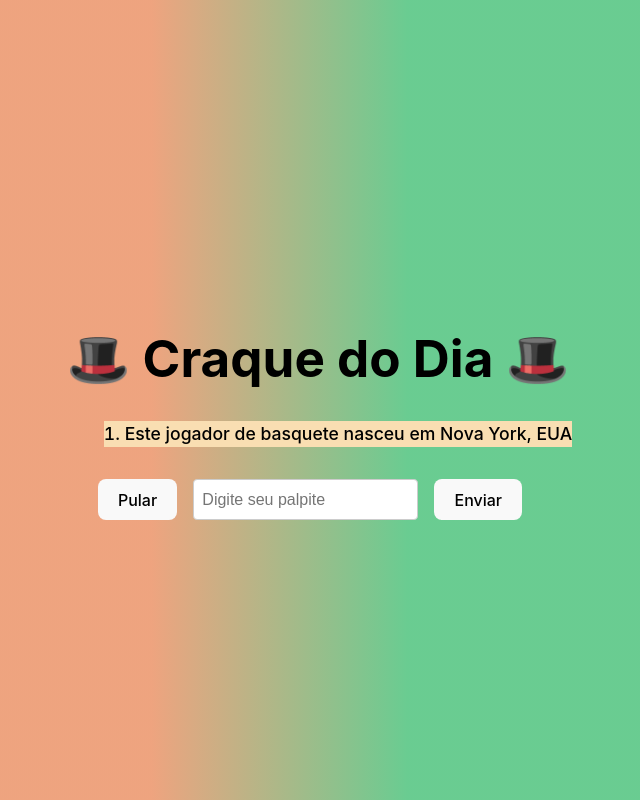
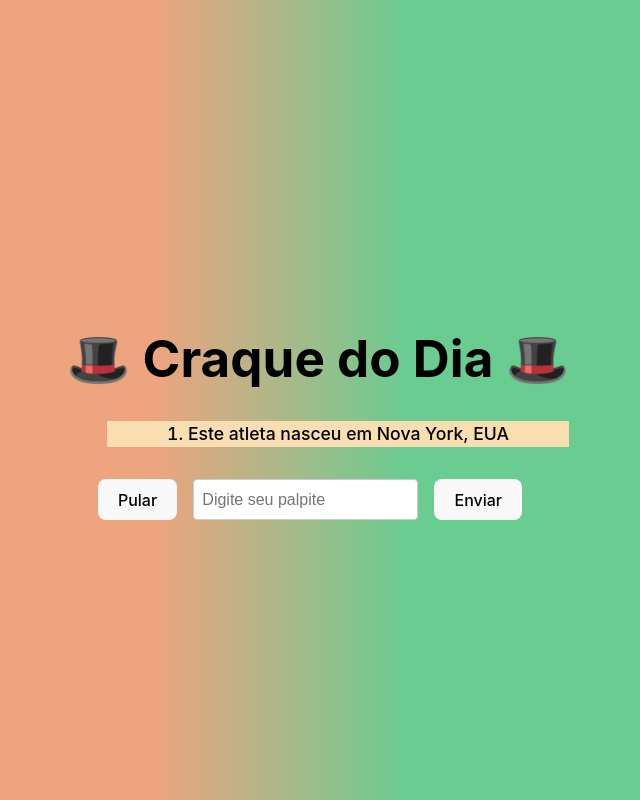
Before and after one commit to brenoferreira/craquedodia, a React (Vite) app: page / in a window 1280 px wide. Shown: the whole page, without its empty margins (322-962 px from the left). Built offline with nearby package versions, Linux system fonts and the light colour scheme.

Commit message:
melhora no quiz

```diff
--- a/src/App.jsx
+++ b/src/App.jsx
@@ -2,13 +2,13 @@ import React, { useState } from 'react';
 import './App.css'
 
 const quiz = [
-    "Este jogador de basquete nasceu em Nova York, EUA",
-    "Durante sua carreira, ele ganhou seis campeonatos da NBA e foi nomeado MVP das finais seis vezes.",
-    "Ele é conhecido por sua carreira brilhante na NBA, onde jogou principalmente pelo Chicago Bulls.",
+    "Este atleta nasceu em Nova York, EUA",
+    "Durante sua carreira, ele ganhou varios campeonatos da NBA e foi nomeado MVP várias vezes.",
     "Seu número icônico, 23, é amplamente reconhecido e associado ao seu legado no esporte.",
+    "Ele onde jogou principalmente pelo Chicago Bulls.",
     "Ele também jogou uma temporada de beisebol profissional durante um intervalo em sua carreira no basquete.",
     "Fora das quadras, ele é famoso por sua marca de calçados e roupas, que é extremamente popular em todo o mundo.",
-  ];
+];
 
 function QuizGame() {
     const [currentQuestion, setCurrentQuestion] = useState(0);
```
